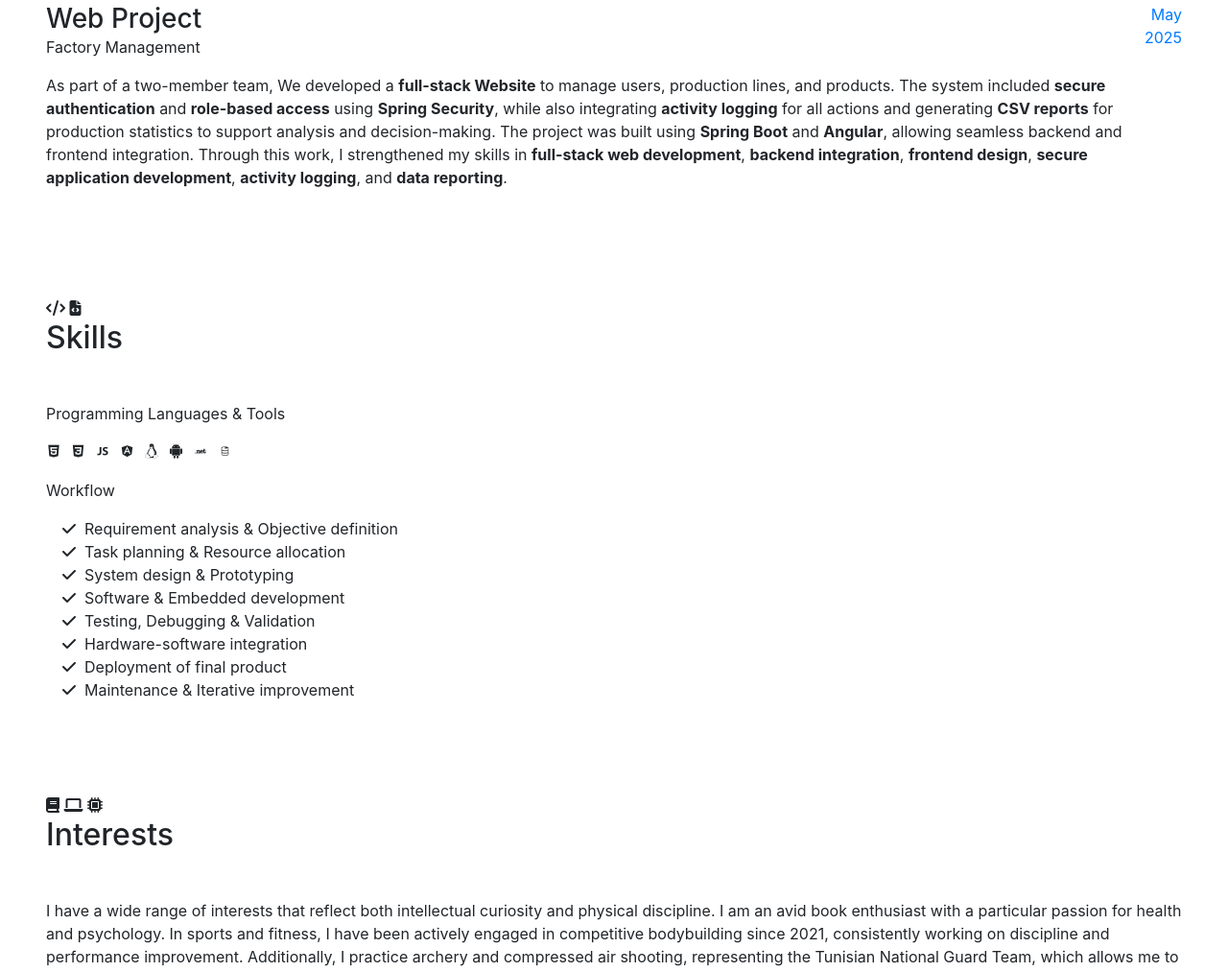
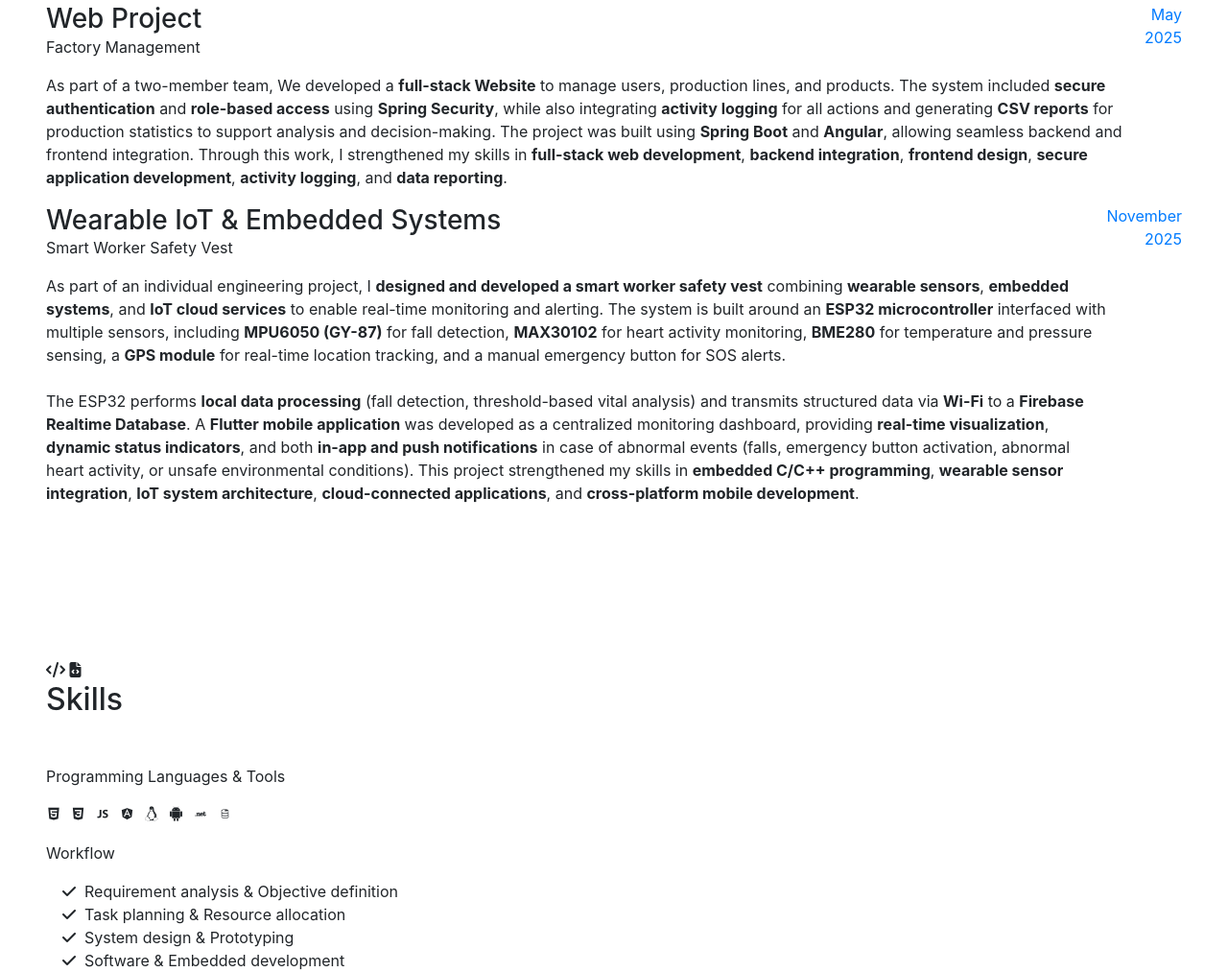
Before and after one commit to AladdinJamli81/Aladdin-JAMLI-Portfolio, a website with bundled scripts: page index.html in a window 1280 px wide. Shown: the part 3029-4042 px from the top of the page at 96% size. Built offline with nearby package versions, Linux system fonts and the light colour scheme; a web font is replaced by a local one.

Commit message:
Projects & CV update

```diff
--- a/index.html
+++ b/index.html
@@ -253,6 +253,39 @@
             </div>
           </div>
         </div>
+
+        <div class="resume-item d-flex flex-column flex-md-row mb-5">
+  <div class="resume-content mr-auto">
+    <h3 class="mb-0">Wearable IoT & Embedded Systems</h3>
+    <div class="subheading mb-3">Smart Worker Safety Vest</div>
+    <p>
+      As part of an individual engineering project, I <strong class="highlight-text">designed and developed a smart worker safety vest</strong> combining
+      <strong class="highlight-text">wearable sensors</strong>, <strong class="highlight-text">embedded systems</strong>, and
+      <strong class="highlight-text">IoT cloud services</strong> to enable real-time monitoring and alerting.
+      The system is built around an <strong class="highlight-text">ESP32 microcontroller</strong> interfaced with multiple sensors, including
+      <strong class="highlight-text">MPU6050 (GY-87)</strong> for fall detection,
+      <strong class="highlight-text">MAX30102</strong> for heart activity monitoring,
+      <strong class="highlight-text">BME280</strong> for temperature and pressure sensing,
+      a <strong class="highlight-text">GPS module</strong> for real-time location tracking,
+      and a manual emergency button for SOS alerts.
+      <br><br>
+      The ESP32 performs <strong class="highlight-text">local data processing</strong> (fall detection, threshold-based vital analysis) and transmits structured data via
+      <strong class="highlight-text">Wi-Fi</strong> to a <strong class="highlight-text">Firebase Realtime Database</strong>.
+      A <strong class="highlight-text">Flutter mobile application</strong> was developed as a centralized monitoring dashboard, providing
+      <strong class="highlight-text">real-time visualization</strong>, <strong class="highlight-text">dynamic status indicators</strong>, and both
+      <strong class="highlight-text">in-app and push notifications</strong> in case of abnormal events (falls, emergency button activation, abnormal heart activity, or unsafe environmental conditions).
+      This project strengthened my skills in <strong class="highlight-text">embedded C/C++ programming</strong>,
+      <strong class="highlight-text">wearable sensor integration</strong>,
+      <strong class="highlight-text">IoT system architecture</strong>,
+      <strong class="highlight-text">cloud-connected applications</strong>, and
+      <strong class="highlight-text">cross-platform mobile development</strong>.
+    </p>
+  </div>
+  <div class="resume-date text-md-right">
+    <span class="text-primary">November 2025</span>
+  </div>
+</div>
+
       </section>
 
       <section class="resume-section p-3 p-lg-5 d-flex flex-column" id="skills">
```
Also changed, not shown: 1 other file.
